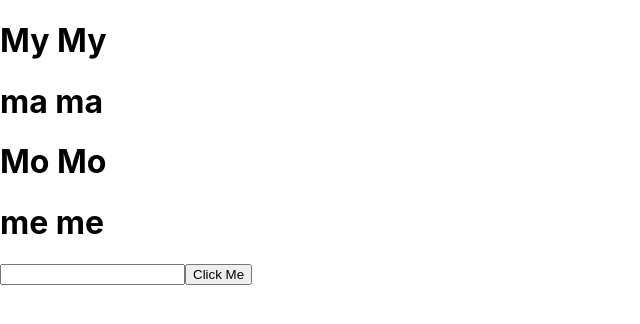
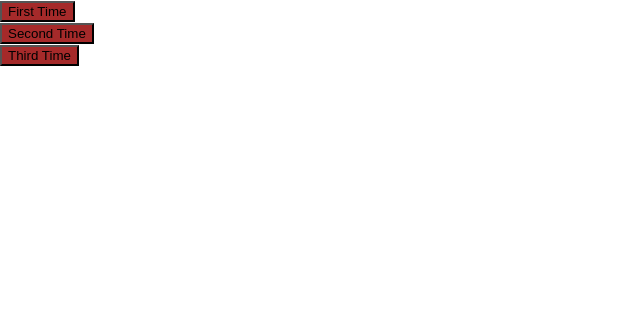
Before and after one commit to KhineThwe/React_Training, a React (Create React App) app: page / in a window 1280 px wide. Shown: the top 324 px of the page, without its empty margins (0-640 px from the left). Built offline with nearby package versions, Linux system fonts and the light colour scheme.

Commit message:
component composition

```diff
--- a/src/App.css
+++ b/src/App.css
@@ -1,38 +1,5 @@
-.App {
-  text-align: center;
+button{
+  height: 100;
+  width: 100;
+  background-color: brown;
 }
-
-.App-logo {
-  height: 40vmin;
-  pointer-events: none;
-}
-
-@media (prefers-reduced-motion: no-preference) {
-  .App-logo {
-    animation: App-logo-spin infinite 20s linear;
-  }
-}
-
-.App-header {
-  background-color: #282c34;
-  min-height: 100vh;
-  display: flex;
-  flex-direction: column;
-  align-items: center;
-  justify-content: center;
-  font-size: calc(10px + 2vmin);
-  color: white;
-}
-
-.App-link {
-  color: #61dafb;
-}
-
-@keyframes App-logo-spin {
-  from {
-    transform: rotate(0deg);
-  }
-  to {
-    transform: rotate(360deg);
-  }
-}
--- a/src/App.js
+++ b/src/App.js
@@ -1,51 +1,24 @@
 import React, { Component } from 'react'
 import Componentone  from './component/Component1';
+import './App.css';
 import Componenttwo  from './component/Component2';
 
 class App extends Component {
-  nameInput = React.createRef();
-  state = {
-    person: [
-      { name: "My My" },
-      { name: "ma ma" },
-      { name: "Mo Mo" },
-      { name: "me me" },
-    ],
+  register = ()=>{
+    console.log("Register");
   }
-  addNew = ()=>{
-    this.setState({
-      person:[...this.state.person,{name:this.nameInput.current.value}]
-    })
+  login = ()=>{
+    console.log("Login");
   }
-  delete = (text)=>{
-     let newval = this.state.person.filter((val)=>val.name !== text )
-     this.setState({
-      person:newval
-    })
+  submit = ()=>{
+    console.log("Submit");
   }
   render() {
     return (
       <div>
-        {this.state.person.map((val) => {
-          return (
-            <h1 key={val.name} onClick={this.delete.bind(this,val.name)}>
-              {val.name}
-            </h1>
-          );
-
-        })}
-        <input type="text" ref={this.nameInput}/>
-       <button onClick={this.addNew}>Click Me</button>
-      </div>
-    )
-  }
-}
-
-class App1 extends Component {
-  render() {
-    return (
-      <div>
-        <h1>Hello World</h1>
+        <Componentone handleclick={this.register}>First Time</Componentone>
+        <Componentone handleclick={this.login}>Second Time</Componentone>
+        <Componentone handleclick={this.submit}>Third Time</Componentone>
       </div>
     )
   }
--- a/src/component/Component1.js
+++ b/src/component/Component1.js
@@ -4,12 +4,7 @@ class Componentone extends Component {
   render() {
     return (
       <div>
-       {
-        this.props.name.map(function name(val){
-            return <h1>{val}</h1>;
-        })
-       }
-
+        <button onClick={this.props.handleclick}>{this.props.children}</button>
       </div>
     )
   }
```
